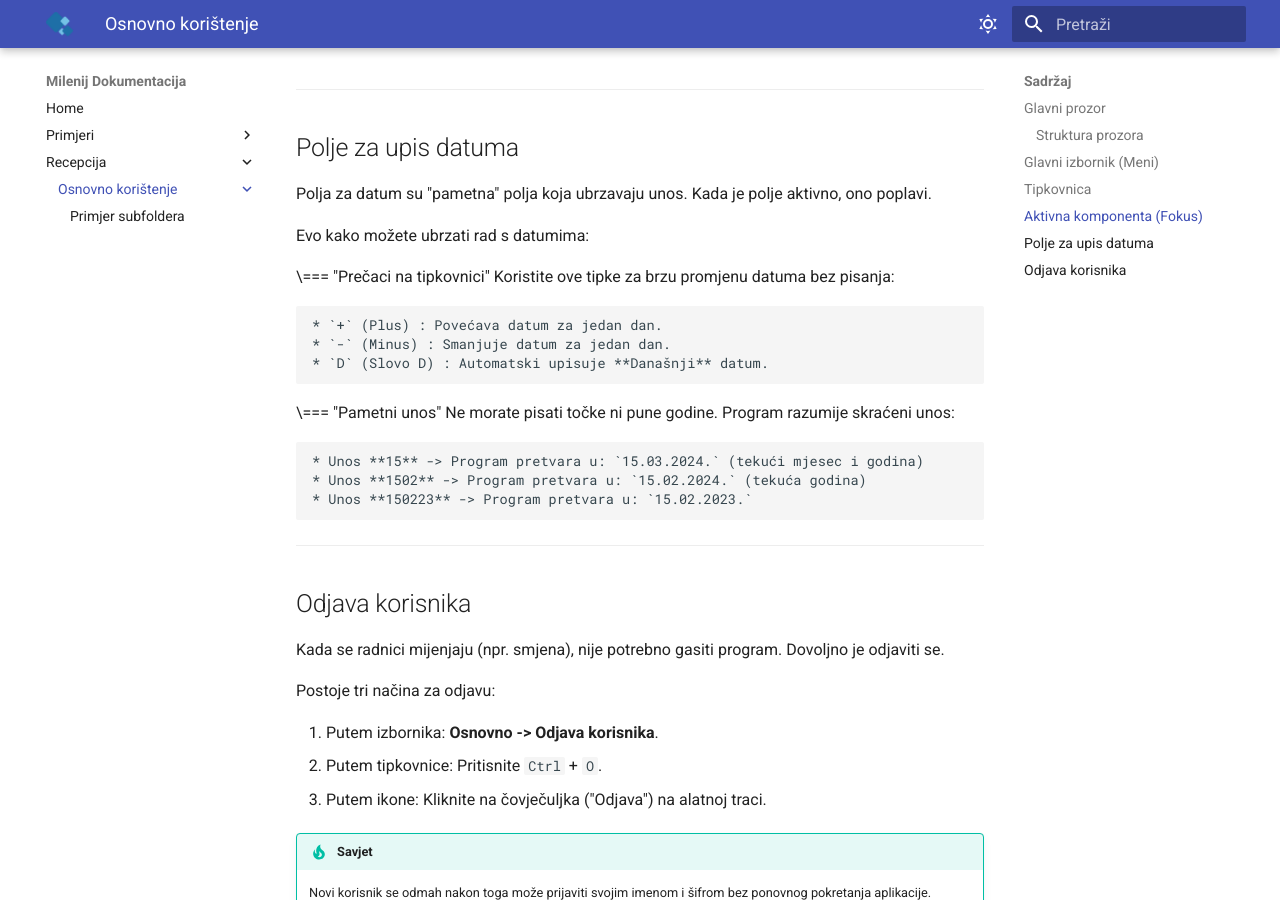
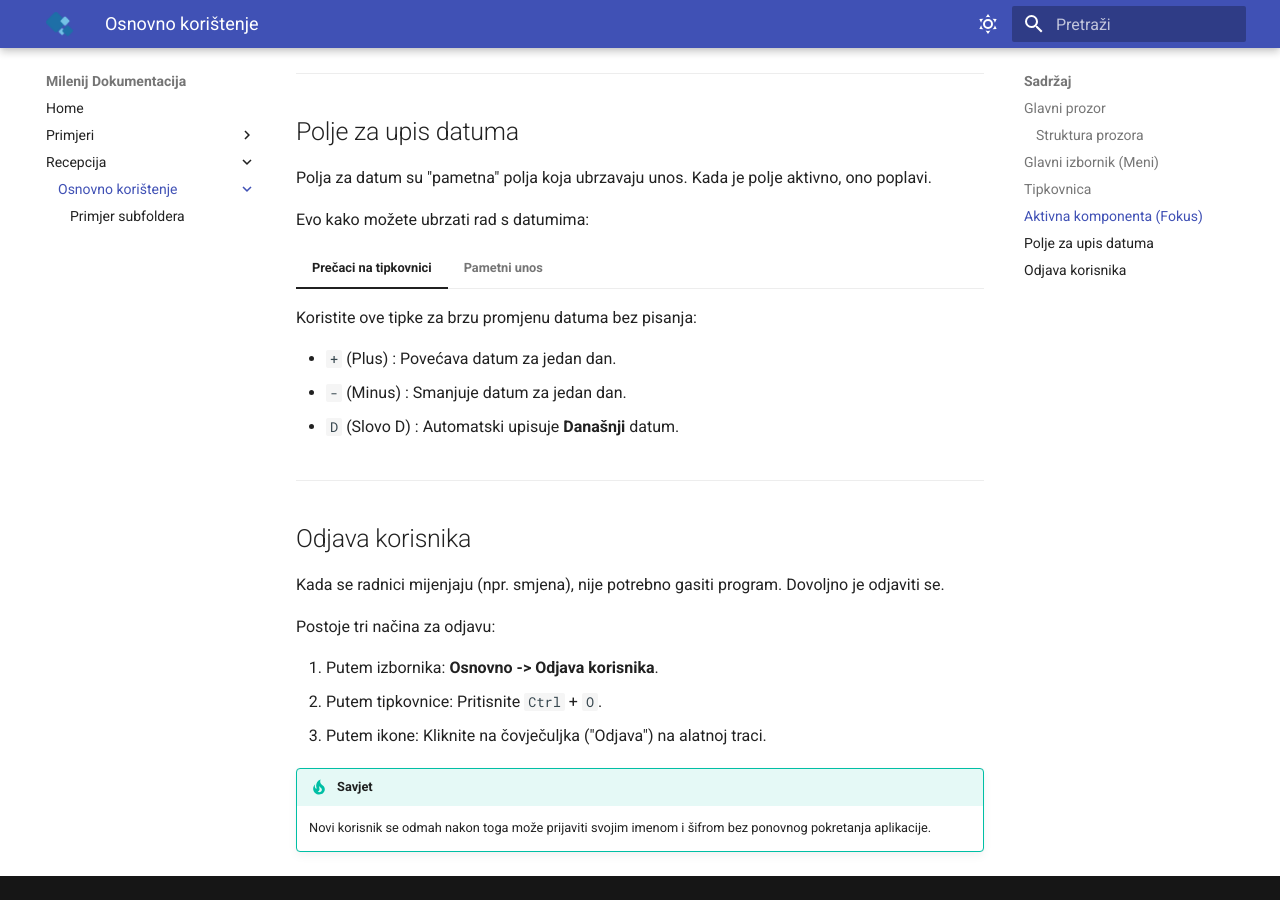
Before and after one commit to Milenij/milenij-upute, an MkDocs documentation site: the page built from docs/recepcija/osnovno-korištenje/index.md, in a window 1280 px wide and 900 px high, scrolled down 2367 px. Built offline with MkDocs 1.6.1 and Material for MkDocs 9.7.7, drawn with Linux system fonts in a browser that asks for light colours; some of the changed text lies outside the part shown.

Commit message:
Update 🛎️ Recepcija “osnovno-korištenje/index”

````diff
--- a/docs/recepcija/osnovno-korištenje/index.md
+++ b/docs/recepcija/osnovno-korištenje/index.md
@@ -28,7 +28,7 @@
 
 Kada imate otvorenih više modula, preglednije je vidjeti koji prozori pripadaju kojem programu nego kad se nalaze svuda po desktopu. Minimiziranjem glavnog prozora minimiziraju se i svi njegovi zavisni prozori.
 
-- - -
+---
 
 ## Glavni izbornik (Meni)
 
@@ -37,15 +37,13 @@
 !!! info "Konvencija pisanja u uputama"
     Kako ove upute ne bismo pretvorili u slikovnicu, putanju do određene opcije pisat ćemo skraćeno.
 
-```
-Primjer: **Osnovno -> Sistem -> Korisnici**
+    Primjer: **Osnovno -> Sistem -> Korisnici**
 
-1. Kliknite na **Osnovno** (Glavni izbornik).
-2. Odaberite **Sistem** (Padajući izbornik).
-3. Odaberite **Korisnici** (Podizbornik).
-```
+    1. Kliknite na **Osnovno** (Glavni izbornik).
+    2. Odaberite **Sistem** (Padajući izbornik).
+    3. Odaberite **Korisnici** (Podizbornik).
 
-- - -
+---
 
 ## Tipkovnica
 
@@ -55,19 +53,19 @@
     Pazite da je tipka **NumLock** uvijek uključena!
     Lampica na tipkovnici mora svijetliti kako biste mogli nesmetano upisivati cijene, količine i šifre.
 
-- - -
+---
 
 ## Aktivna komponenta (Fokus)
 
 Kako znati gdje trenutno upisujete podatku? U Windows okruženju to zovemo polje "u fokusu".
 
-| Stanje            | Izgled na ekranu                              |
-| ----------------- | --------------------------------------------- |
+| Stanje | Izgled na ekranu |
+| :--- | :--- |
 | **Aktivno dugme** | Dobiva točkasti okvir oko sebe i masna slova. |
-| **Polje za upis** | Mijenja boju (npr. u žutu ili plavu).         |
-| **Tabela**        | Zaglavlje ili redak mijenja boju.             |
+| **Polje za upis** | Mijenja boju (npr. u žutu ili plavu). |
+| **Tabela** | Zaglavlje ili redak mijenja boju. |
 
-- - -
+---
 
 ## Polje za upis datuma
 
@@ -75,25 +73,21 @@
 
 Evo kako možete ubrzati rad s datumima:
 
-\=== "Prečaci na tipkovnici"
+=== "Prečaci na tipkovnici"
     Koristite ove tipke za brzu promjenu datuma bez pisanja:
 
-```
-* `+` (Plus) : Povećava datum za jedan dan.
-* `-` (Minus) : Smanjuje datum za jedan dan.
-* `D` (Slovo D) : Automatski upisuje **Današnji** datum.
-```
+    * `+` (Plus) : Povećava datum za jedan dan.
+    * `-` (Minus) : Smanjuje datum za jedan dan.
+    * `D` (Slovo D) : Automatski upisuje **Današnji** datum.
 
-\=== "Pametni unos"
+=== "Pametni unos"
     Ne morate pisati točke ni pune godine. Program razumije skraćeni unos:
 
-```
-* Unos **15** -> Program pretvara u: `15.03.2024.` (tekući mjesec i godina)
-* Unos **1502** -> Program pretvara u: `15.02.2024.` (tekuća godina)
-* Unos **150223** -> Program pretvara u: `15.02.2023.`
-```
+    * Unos **15** -> Program pretvara u: `15.03.2024.` (tekući mjesec i godina)
+    * Unos **1502** -> Program pretvara u: `15.02.2024.` (tekuća godina)
+    * Unos **150223** -> Program pretvara u: `15.02.2023.`
 
-- - -
+---
 
 ## Odjava korisnika
 
````
